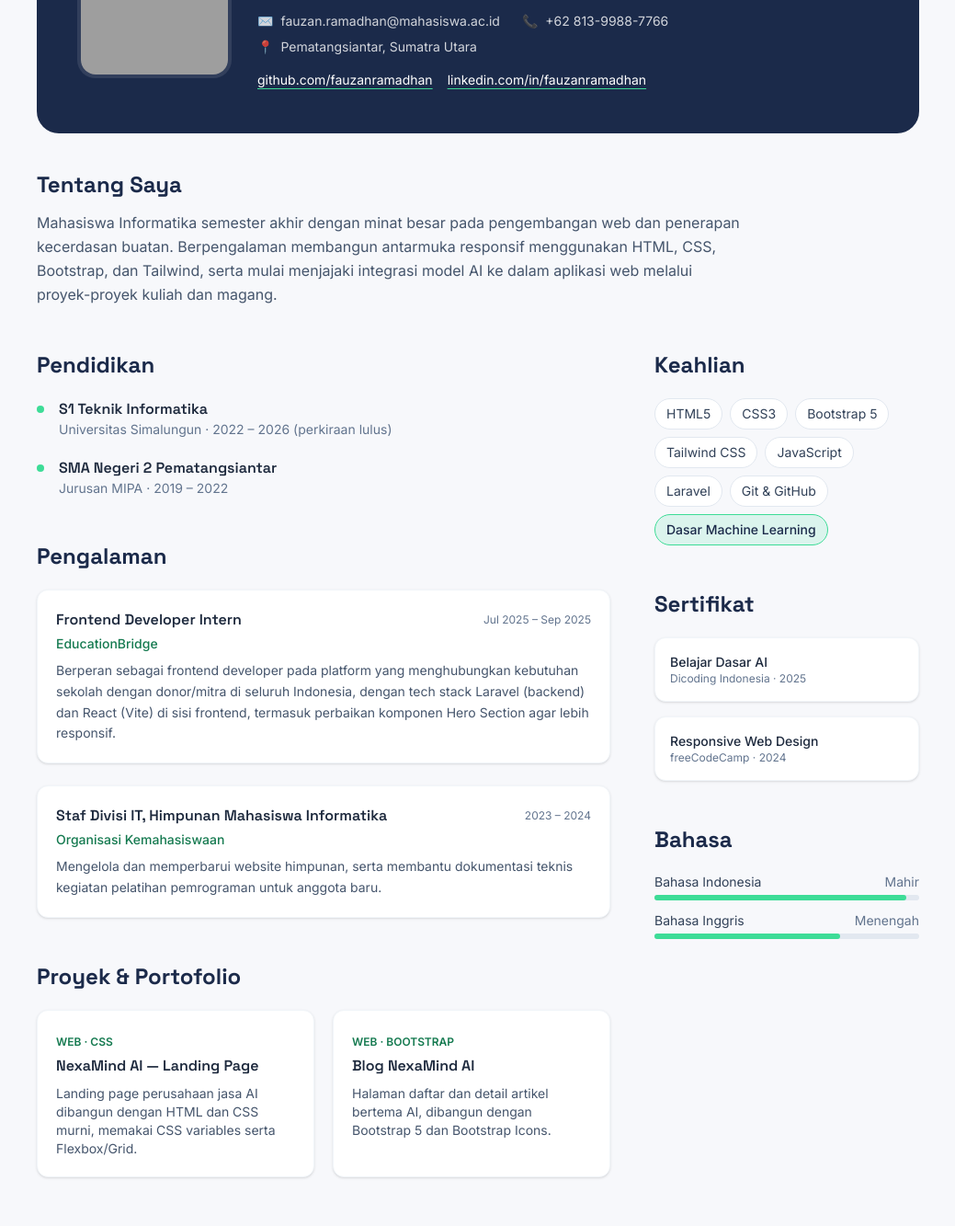
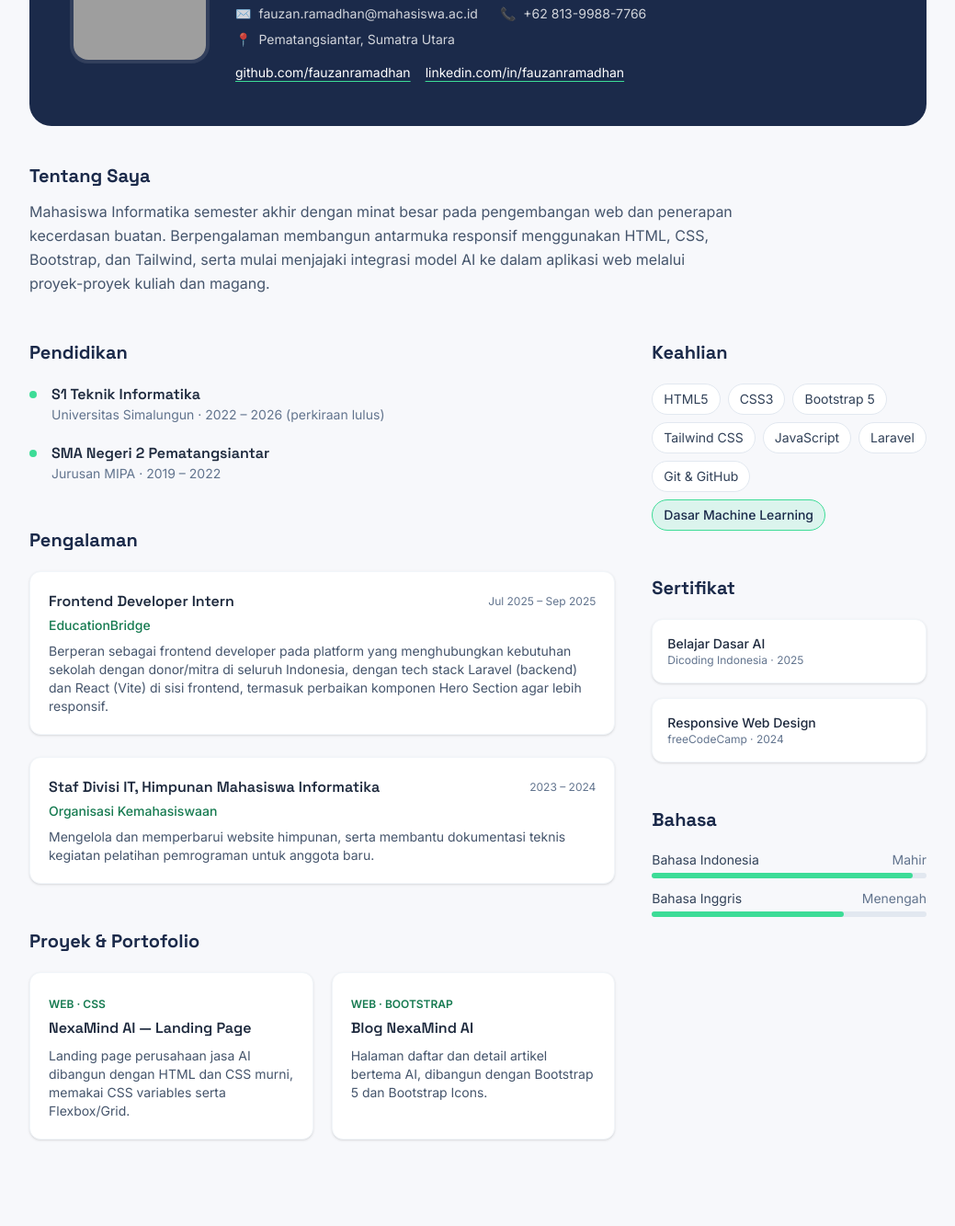
Before and after one commit to panjieyna/ifs24044-pabwe-p2, a plain HTML site: page cv.html in a window 1280 px wide. Shown: the part 260-1593 px from the top of the page at 92% size, without its empty margins (120-1159 px from the left). Drawn offline with nearby package versions, Linux system fonts and the light colour scheme; grey boxes are pictures that could not be loaded.

Commit message:
dont go away

```diff
--- a/cv.html
+++ b/cv.html
@@ -32,7 +32,7 @@
 
   <!-- ============ NAVBAR ============ -->
   <nav class="sticky top-0 z-50 bg-white/90 backdrop-blur border-b border-slate-200" aria-label="Navigasi utama">
-    <div class="max-w-5xl mx-auto px-4 sm:px-6 lg:px-8 py-2 sm:py-3 flex items-center justify-between gap-2">
+    <div class="max-w-5xl mx-auto px-6 py-3 flex items-center justify-between">
       <a href="index.html" class="brand-font inline-flex items-center gap-2 min-h-12 px-3.5 py-3 font-bold text-lg text-nx-navy rounded-lg">
         <span class="w-9 h-9 rounded-lg bg-gradient-to-br from-nx-navy to-nx-mint text-white flex items-center justify-center shrink-0">N</span>
         NexaMind AI
@@ -45,25 +45,25 @@
     </div>
   </nav>
 
-  <main class="max-w-5xl mx-auto px-4 sm:px-6 lg:px-8 py-8 sm:py-10 md:py-12">
+  <main class="max-w-5xl mx-auto px-6 py-12">
 
     <!-- ============ HEADER PROFIL ============ -->
-    <header class="bg-nx-navy text-white rounded-2xl sm:rounded-3xl p-6 sm:p-8 md:p-10 lg:p-12 flex flex-col md:flex-row items-center md:items-start gap-6 sm:gap-8 mb-8 sm:mb-10">
+    <header class="bg-nx-navy text-white rounded-3xl p-8 md:p-12 flex flex-col md:flex-row items-center md:items-start gap-8 mb-10">
       <img src="https://images.unsplash.com/photo-1607346256330-dee7af15f7c5?q=80&w=300&h=300&fit=crop&auto=format"
            alt="Foto profil mahasiswa"
-           class="w-28 h-28 sm:w-32 sm:h-32 md:w-36 md:h-36 lg:w-40 lg:h-40 rounded-2xl object-cover ring-4 ring-white/10 shrink-0"
+           class="w-32 h-32 md:w-36 md:h-36 rounded-2xl object-cover ring-4 ring-white/10 shrink-0"
            width="300" height="300" decoding="async" fetchpriority="high" />
 
       <div class="text-center md:text-left">
-        <h1 class="text-2xl sm:text-3xl md:text-4xl lg:text-5xl font-bold mb-1 tracking-tight">Ahmad Fauzan Ramadhan</h1>
-        <p class="text-nx-mint font-medium mb-3 sm:mb-4 text-sm sm:text-base">Aspiring AI Engineer &amp; Full-Stack Web Developer</p>
+        <h1 class="text-3xl md:text-4xl font-bold mb-1">Ahmad Fauzan Ramadhan</h1>
+        <p class="text-nx-mint font-medium mb-4">Aspiring AI Engineer &amp; Full-Stack Web Developer</p>
 
-        <div class="flex flex-wrap justify-center md:justify-start gap-x-4 sm:gap-x-6 gap-y-2 text-xs sm:text-sm text-white/80">
+        <div class="flex flex-wrap justify-center md:justify-start gap-x-6 gap-y-2 text-sm text-white/80">
           <span class="flex items-center gap-2"><i class="not-italic">✉️</i> fauzan.ramadhan@mahasiswa.ac.id</span>
           <span class="flex items-center gap-2"><i class="not-italic">📞</i> +62 813-9988-7766</span>
           <span class="flex items-center gap-2"><i class="not-italic">📍</i> Pematangsiantar, Sumatra Utara</span>
         </div>
-        <div class="flex flex-wrap justify-center md:justify-start gap-3 sm:gap-4 mt-3 sm:mt-4 text-xs sm:text-sm">
+        <div class="flex flex-wrap justify-center md:justify-start gap-4 mt-4 text-sm">
           <a href="#" class="underline decoration-nx-mint underline-offset-4 hover:text-nx-mint transition">github.com/fauzanramadhan</a>
           <a href="#" class="underline decoration-nx-mint underline-offset-4 hover:text-nx-mint transition">linkedin.com/in/fauzanramadhan</a>
         </div>
@@ -71,9 +71,9 @@
     </header>
 
     <!-- ============ RINGKASAN ============ -->
-    <section class="mb-8 sm:mb-10 md:mb-12">
-      <h2 class="text-lg sm:text-xl lg:text-2xl font-bold text-nx-navy mb-2 sm:mb-3">Tentang Saya</h2>
-      <p class="text-slate-600 leading-relaxed max-w-3xl text-sm sm:text-base">
+    <section class="mb-12">
+      <h2 class="text-xl font-bold text-nx-navy mb-3">Tentang Saya</h2>
+      <p class="text-slate-600 leading-relaxed max-w-3xl">
         Mahasiswa Informatika semester akhir dengan minat besar pada pengembangan web dan penerapan
         kecerdasan buatan. Berpengalaman membangun antarmuka responsif menggunakan HTML, CSS,
         Bootstrap, dan Tailwind, serta mulai menjajaki integrasi model AI ke dalam aplikasi web
@@ -81,14 +81,14 @@
       </p>
     </section>
 
-    <div class="grid grid-cols-1 md:grid-cols-3 gap-8 sm:gap-10 lg:gap-12">
+    <div class="grid md:grid-cols-3 gap-10">
 
       <!-- ============ KOLOM KIRI ============ -->
-      <div class="md:col-span-2 space-y-8 sm:space-y-10 md:space-y-12">
+      <div class="md:col-span-2 space-y-12">
 
         <!-- Pendidikan -->
         <section>
-          <h2 class="text-lg sm:text-xl lg:text-2xl font-bold text-nx-navy mb-4 sm:mb-5">Pendidikan</h2>
+          <h2 class="text-xl font-bold text-nx-navy mb-5">Pendidikan</h2>
           <div class="space-y-5">
             <div class="flex gap-4">
               <div class="w-2 h-2 mt-2 rounded-full bg-nx-mint shrink-0"></div>
@@ -109,15 +109,15 @@
 
         <!-- Pengalaman -->
         <section>
-          <h2 class="text-lg sm:text-xl lg:text-2xl font-bold text-nx-navy mb-4 sm:mb-5">Pengalaman</h2>
-          <div class="space-y-4 sm:space-y-6">
-            <div class="bg-white rounded-xl p-4 sm:p-5 shadow-sm border border-slate-100 hover:border-nx-mint/40 transition">
-              <div class="flex flex-col sm:flex-row sm:flex-wrap sm:items-center sm:justify-between gap-1 sm:gap-2 mb-1">
-                <h3 class="font-semibold text-slate-800 text-sm sm:text-base">Frontend Developer Intern</h3>
+          <h2 class="text-xl font-bold text-nx-navy mb-5">Pengalaman</h2>
+          <div class="space-y-6">
+            <div class="bg-white rounded-xl p-5 shadow-sm border border-slate-100">
+              <div class="flex flex-wrap items-center justify-between gap-2 mb-1">
+                <h3 class="font-semibold text-slate-800">Frontend Developer Intern</h3>
                 <span class="text-xs text-slate-500">Jul 2025 &ndash; Sep 2025</span>
               </div>
               <p class="text-sm text-nx-mint-dark font-medium mb-2">EducationBridge</p>
-              <p class="text-xs sm:text-sm text-slate-600 leading-relaxed">
+              <p class="text-sm text-slate-600">
                 Berperan sebagai frontend developer pada platform yang menghubungkan kebutuhan
                 sekolah dengan donor/mitra di seluruh Indonesia, dengan tech stack Laravel (backend)
                 dan React (Vite) di sisi frontend, termasuk perbaikan komponen Hero Section agar
@@ -125,13 +125,13 @@
               </p>
             </div>
 
-            <div class="bg-white rounded-xl p-4 sm:p-5 shadow-sm border border-slate-100 hover:border-nx-mint/40 transition">
-              <div class="flex flex-col sm:flex-row sm:flex-wrap sm:items-center sm:justify-between gap-1 sm:gap-2 mb-1">
-                <h3 class="font-semibold text-slate-800 text-sm sm:text-base">Staf Divisi IT, Himpunan Mahasiswa Informatika</h3>
+            <div class="bg-white rounded-xl p-5 shadow-sm border border-slate-100">
+              <div class="flex flex-wrap items-center justify-between gap-2 mb-1">
+                <h3 class="font-semibold text-slate-800">Staf Divisi IT, Himpunan Mahasiswa Informatika</h3>
                 <span class="text-xs text-slate-500">2023 &ndash; 2024</span>
               </div>
               <p class="text-sm text-nx-mint-dark font-medium mb-2">Organisasi Kemahasiswaan</p>
-              <p class="text-xs sm:text-sm text-slate-600 leading-relaxed">
+              <p class="text-sm text-slate-600">
                 Mengelola dan memperbarui website himpunan, serta membantu dokumentasi teknis
                 kegiatan pelatihan pemrograman untuk anggota baru.
               </p>
@@ -141,12 +141,12 @@
 
         <!-- Proyek -->
         <section>
-          <h2 class="text-lg sm:text-xl lg:text-2xl font-bold text-nx-navy mb-4 sm:mb-5">Proyek &amp; Portofolio</h2>
-          <div class="grid grid-cols-1 sm:grid-cols-2 lg:grid-cols-2 gap-4 sm:gap-5">
-            <a href="index.html" class="block bg-white rounded-xl p-4 sm:p-5 shadow-sm border border-slate-100 hover:border-nx-mint hover:-translate-y-1 transition">
+          <h2 class="text-xl font-bold text-nx-navy mb-5">Proyek &amp; Portofolio</h2>
+          <div class="grid sm:grid-cols-2 gap-5">
+            <a href="index.html" class="block bg-white rounded-xl p-5 shadow-sm border border-slate-100 hover:border-nx-mint hover:-translate-y-1 transition">
               <span class="text-xs font-semibold text-nx-mint-dark">WEB &middot; CSS</span>
-              <h3 class="font-semibold text-slate-800 mt-1 mb-2 text-sm sm:text-base">NexaMind AI — Landing Page</h3>
-              <p class="text-xs sm:text-sm text-slate-600">Landing page perusahaan jasa AI dibangun dengan HTML dan CSS murni, memakai CSS variables serta Flexbox/Grid.</p>
+              <h3 class="font-semibold text-slate-800 mt-1 mb-2">NexaMind AI — Landing Page</h3>
+              <p class="text-sm text-slate-600">Landing page perusahaan jasa AI dibangun dengan HTML dan CSS murni, memakai CSS variables serta Flexbox/Grid.</p>
             </a>
             <a href="blog.html" class="block bg-white rounded-xl p-5 shadow-sm border border-slate-100 hover:border-nx-mint hover:-translate-y-1 transition">
               <span class="text-xs font-semibold text-nx-mint-dark">WEB &middot; BOOTSTRAP</span>
@@ -162,7 +162,7 @@
 
         <!-- Keahlian -->
         <section>
-          <h2 class="text-lg sm:text-xl lg:text-2xl font-bold text-nx-navy mb-4 sm:mb-5">Keahlian</h2>
+          <h2 class="text-xl font-bold text-nx-navy mb-5">Keahlian</h2>
           <div class="flex flex-wrap gap-2">
             <span class="px-3 py-1.5 rounded-full bg-white border border-slate-200 text-sm text-slate-700">HTML5</span>
             <span class="px-3 py-1.5 rounded-full bg-white border border-slate-200 text-sm text-slate-700">CSS3</span>
@@ -177,7 +177,7 @@
 
         <!-- Sertifikat -->
         <section>
-          <h2 class="text-lg sm:text-xl lg:text-2xl font-bold text-nx-navy mb-4 sm:mb-5">Sertifikat</h2>
+          <h2 class="text-xl font-bold text-nx-navy mb-5">Sertifikat</h2>
           <ul class="space-y-4">
             <li class="bg-white rounded-xl p-4 shadow-sm border border-slate-100">
               <p class="font-medium text-slate-800 text-sm">Belajar Dasar AI</p>
@@ -192,7 +192,7 @@
 
         <!-- Bahasa -->
         <section>
-          <h2 class="text-lg sm:text-xl lg:text-2xl font-bold text-nx-navy mb-4 sm:mb-5">Bahasa</h2>
+          <h2 class="text-xl font-bold text-nx-navy mb-5">Bahasa</h2>
           <div class="space-y-3">
             <div>
               <div class="flex justify-between text-sm mb-1">
```
Also changed, not shown: assets/css/style.css (+0 -21 lines), blog-detail.html (+16 -11 lines), index.html (+7 -7 lines).
